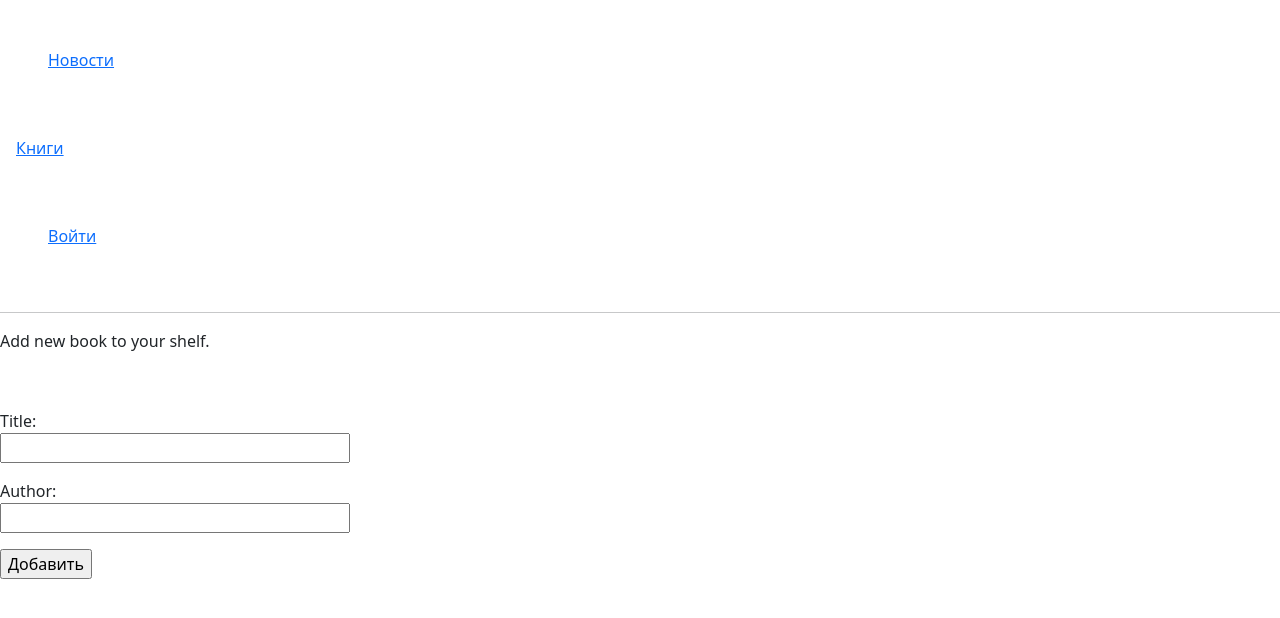
After one commit to rabigede/flask_train, a Flask app: page /bookshelf in a window 1280 px wide. The commit adds this page. Shown: the top 618 px of the page. Run offline with Flask 3, Linux system fonts and the light colour scheme.

Commit message:
add: forms to books

```diff
--- a/app/forms.py
+++ b/app/forms.py
@@ -11,3 +11,4 @@ class userLoginForm(FlaskForm):
 class newBookForm(FlaskForm):
     name = StringField("Title: ", validators=[DataRequired()])
     author = StringField("Author: ", validators=[DataRequired()])
+    submit = SubmitField("Добавить")
--- a/app/routes.py
+++ b/app/routes.py
@@ -1,6 +1,6 @@
 from flask import render_template, flash, redirect, url_for
 from app import app
-from app.forms import userLoginForm
+from app.forms import userLoginForm, newBookForm
 
 
 @app.route('/index')
@@ -21,6 +21,14 @@ def index():
 def albums(album_number):
     return (f"This is {album_number} album")
 
+@app.route('/bookshelf', methods=['GET', 'POST'])
+def bookshelf():
+    form = newBookForm()
+    if form.validate_on_submit():
+        flash(f'книга {form.name} добавлена на вашу полку')
+        return redirect(url_for('bookshelf'))
+    return render_template('bookshelf.html', form=form)
+
 
 @app.route("/login", methods=['GET', 'POST'])
 def login():
--- a/app/templates/base.html
+++ b/app/templates/base.html
@@ -8,6 +8,7 @@
 </head>
 <body>
   <div class="p-5"> <a href='/index'>Новости</a> </div>
+  <div class="p-3"> <a href="/bookshelf">Книги</a></div>
 
       {% if username %}
     <p>
--- /dev/null
+++ b/app/templates/bookshelf.html
@@ -0,0 +1,27 @@
+{% extends "base.html" %}
+
+{% block content %}
+<p>
+  Add new book to your shelf.
+</p>
+
+<form action="" method="POST" novalidate>
+  <br>
+<p>
+  {{ form.hidden_tag() }}
+</p>
+
+<p>
+  {{ form.name.label }} <br>
+  {{ form.name(size=32) }}
+</p>
+
+  <p>
+  {{ form.author.label }} <br>
+  {{ form.author(size=32) }}
+</p>
+  <p>{{ form.submit() }}</p>
+
+</form>
+
+{% endblock %}
```
